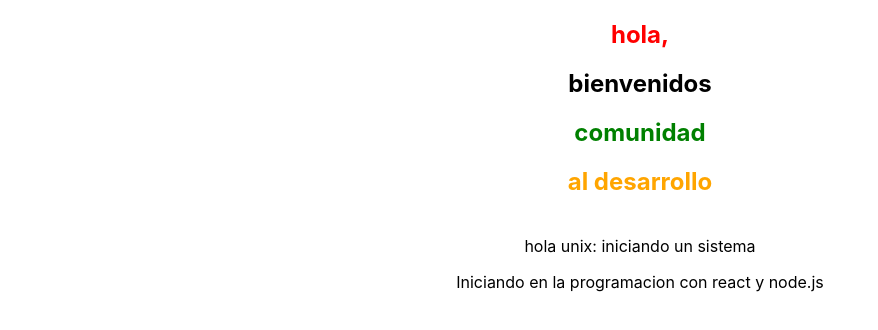
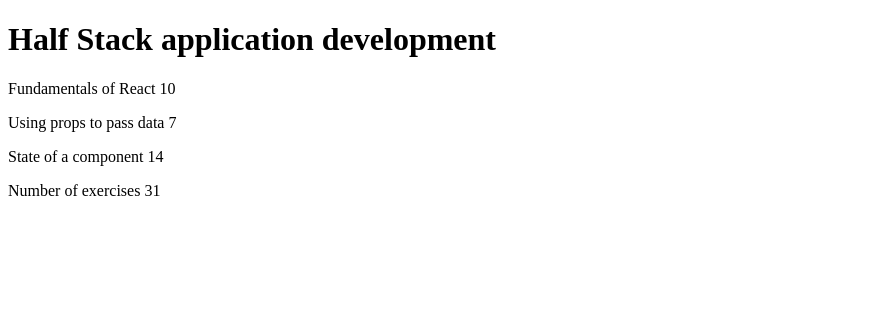
Before and after one commit to acrUnix/App-react, a JavaScript app: page / in a window 1280 px wide. Shown: the top 330 px of the page, without its empty margins (0-878 px from the left). Built offline with nearby package versions, Linux system fonts and the light colour scheme.

Commit message:
prueba de codigos con app , index en react

```diff
--- a/src/App.js
+++ b/src/App.js
@@ -1,25 +1,27 @@
+const App = () => {
+  const course = 'Half Stack application development'
+  const part1 = 'Fundamentals of React'
+  const exercises1 = 10
+  const part2 = 'Using props to pass data'
+  const exercises2 = 7
+  const part3 = 'State of a component'
+  const exercises3 = 14
 
-import './App.css';
-import Descripcion from './Descripcion';
-import Mensaje from './Mensaje';
-
-
-
-
-const App = () => {
-  const msj = 'hola unix';
   return (
-    <div className="App">
-      <Mensaje color='red' text='hola, '/>
-      <Mensaje color='black' text='bienvenidos'/>
-      <Mensaje color='green' text='comunidad'/>
-      <Mensaje color='orange' text='al desarrollo'/>
-      <br/>
-      {msj + ': iniciando un sistema'}
-      <br/>
-      <Descripcion/>
+    <div>
+      <h1>{course}</h1>
+      <p>
+        {part1} {exercises1}
+      </p>
+      <p>
+        {part2} {exercises2}
+      </p>
+      <p>
+        {part3} {exercises3}
+      </p>
+      <p>Number of exercises {exercises1 + exercises2 + exercises3}</p>
     </div>
-  );
+  )
 }
 
-export default App;
+export default App
--- a/src/index.js
+++ b/src/index.js
@@ -1,17 +1,5 @@
-import React from 'react';
-import ReactDOM from 'react-dom/client';
-import './index.css';
-import App from './App';
-import reportWebVitals from './reportWebVitals';
+import ReactDOM from 'react-dom/client'
 
-const root = ReactDOM.createRoot(document.getElementById('root'));
-root.render(
-  <React.StrictMode>
-    <App />
-  </React.StrictMode>
-);
+import App from './App'
 
-// If you want to start measuring performance in your app, pass a function
-// to log results (for example: reportWebVitals(console.log))
-// or send to an analytics endpoint. Learn more: https://bit.ly/CRA-vitals
-reportWebVitals();
+ReactDOM.createRoot(document.getElementById('root')).render(<App />)
```
